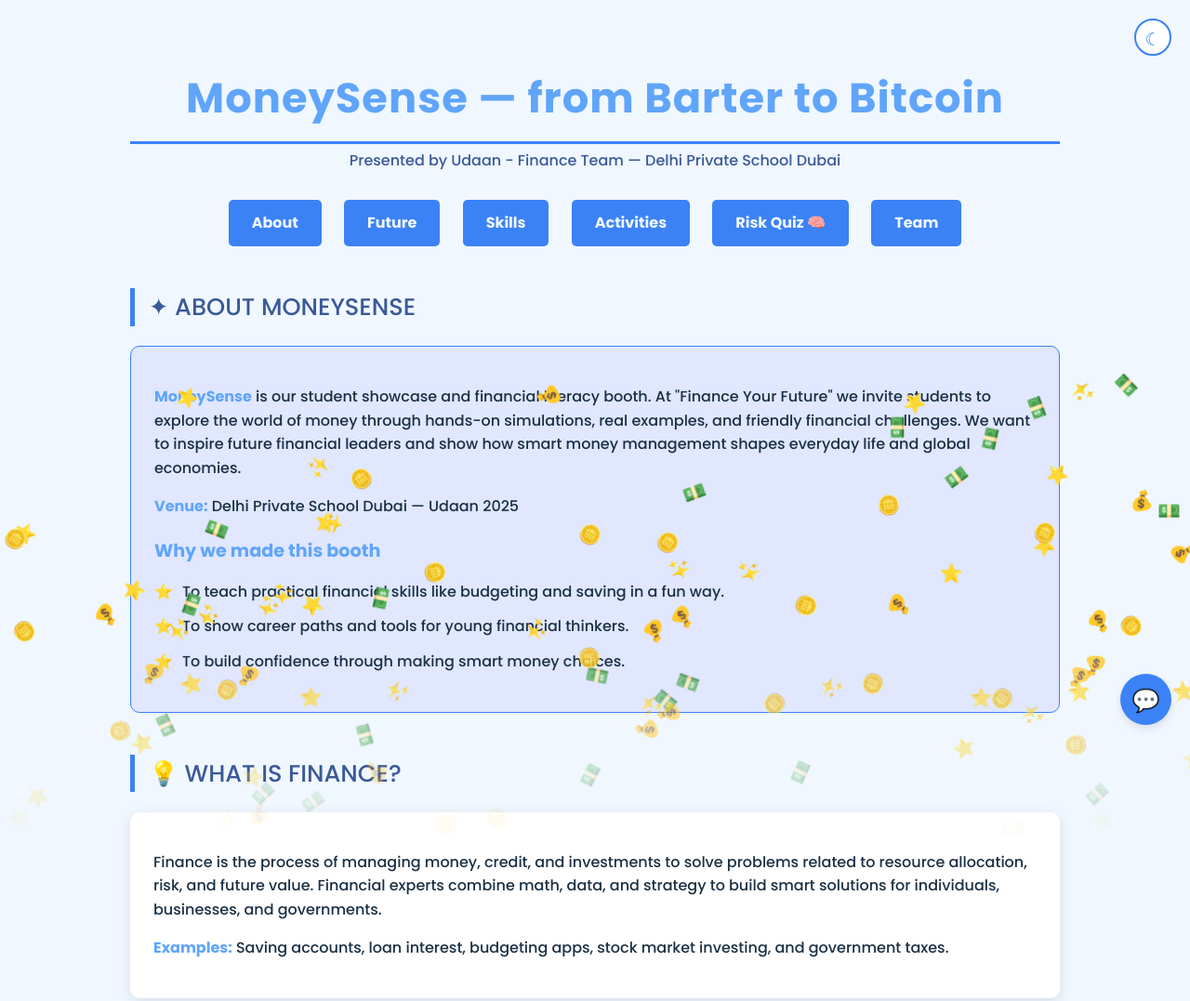
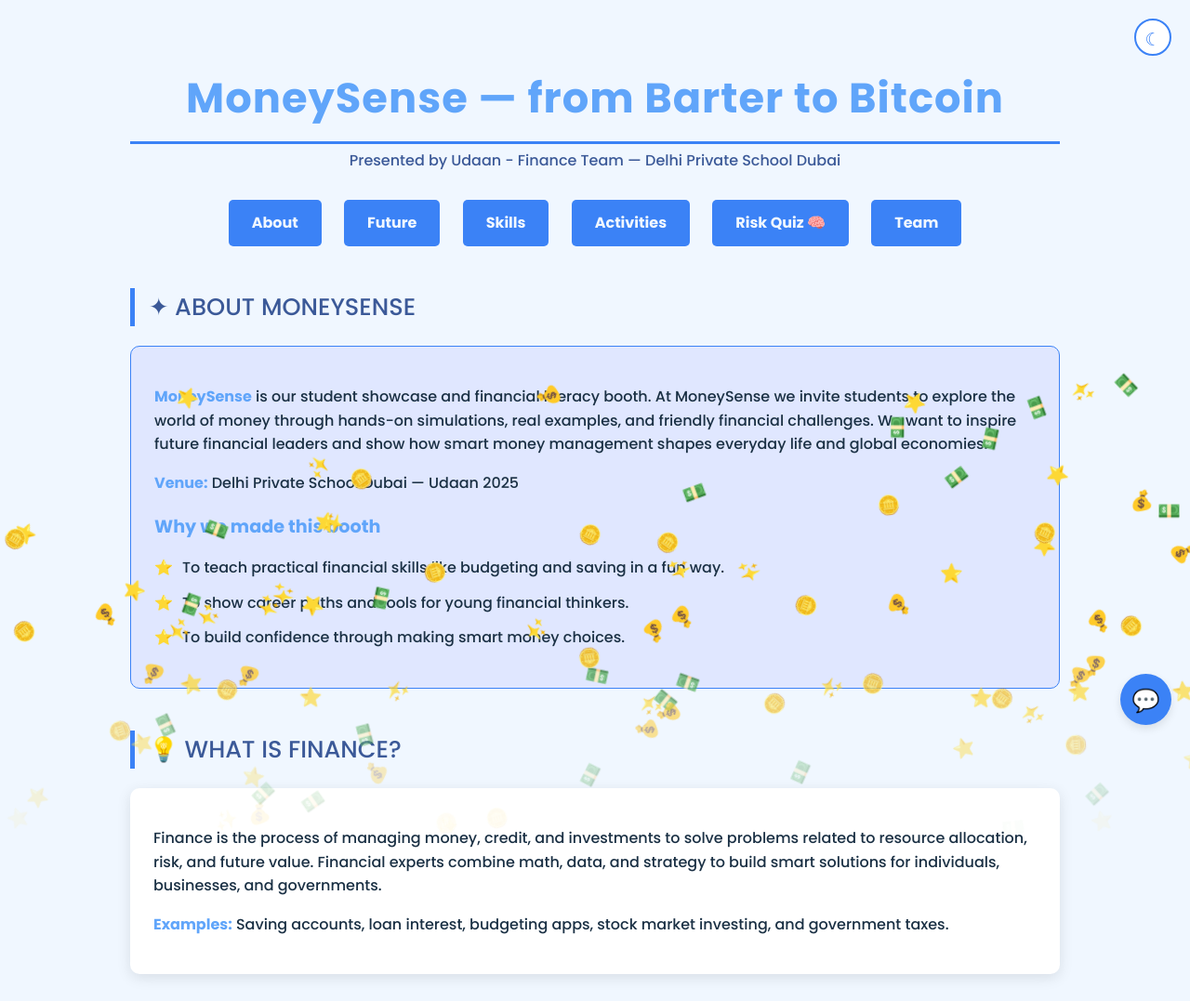
Before and after one commit to mishikamehta-lab/MoneySense-from-Barter-to-Bitcoin-UDAAN, a plain HTML site: page index.html in a window 1280 px wide. Shown: the top 1077 px of the page at 93% size. Drawn offline with Linux system fonts and the light colour scheme.

Commit message:
Update index.html

```diff
--- a/index.html
+++ b/index.html
@@ -326,7 +326,7 @@
 
         <h2 id="about">✦ About MoneySense</h2>
         <div class="intro-box">
-            <p><strong style="color: var(--accent-light);">MoneySense</strong> is our student showcase and financial literacy booth. At "Finance Your Future" we invite students to explore the world of money through hands-on simulations, real examples, and friendly financial challenges. We want to inspire future financial leaders and show how smart money management shapes everyday life and global economies.</p>
+            <p><strong style="color: var(--accent-light);">MoneySense</strong> is our student showcase and financial literacy booth. At MoneySense we invite students to explore the world of money through hands-on simulations, real examples, and friendly financial challenges. We want to inspire future financial leaders and show how smart money management shapes everyday life and global economies.</p>
             <p style="margin-top: 15px;"><strong style="color: var(--accent-light);">Venue:</strong> Delhi Private School Dubai — Udaan 2025</p>
 
             <h3>Why we made this booth</h3>
```
